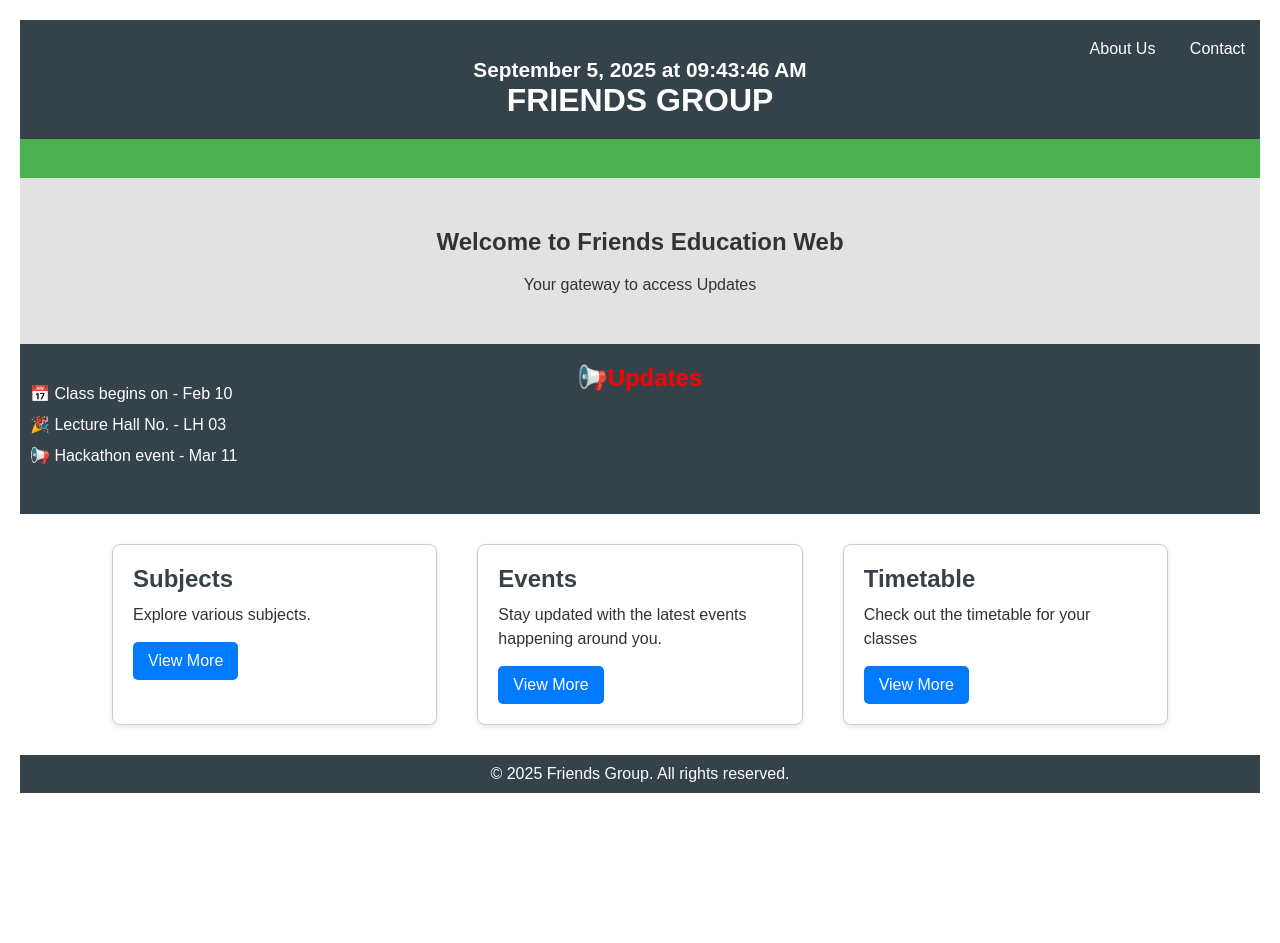
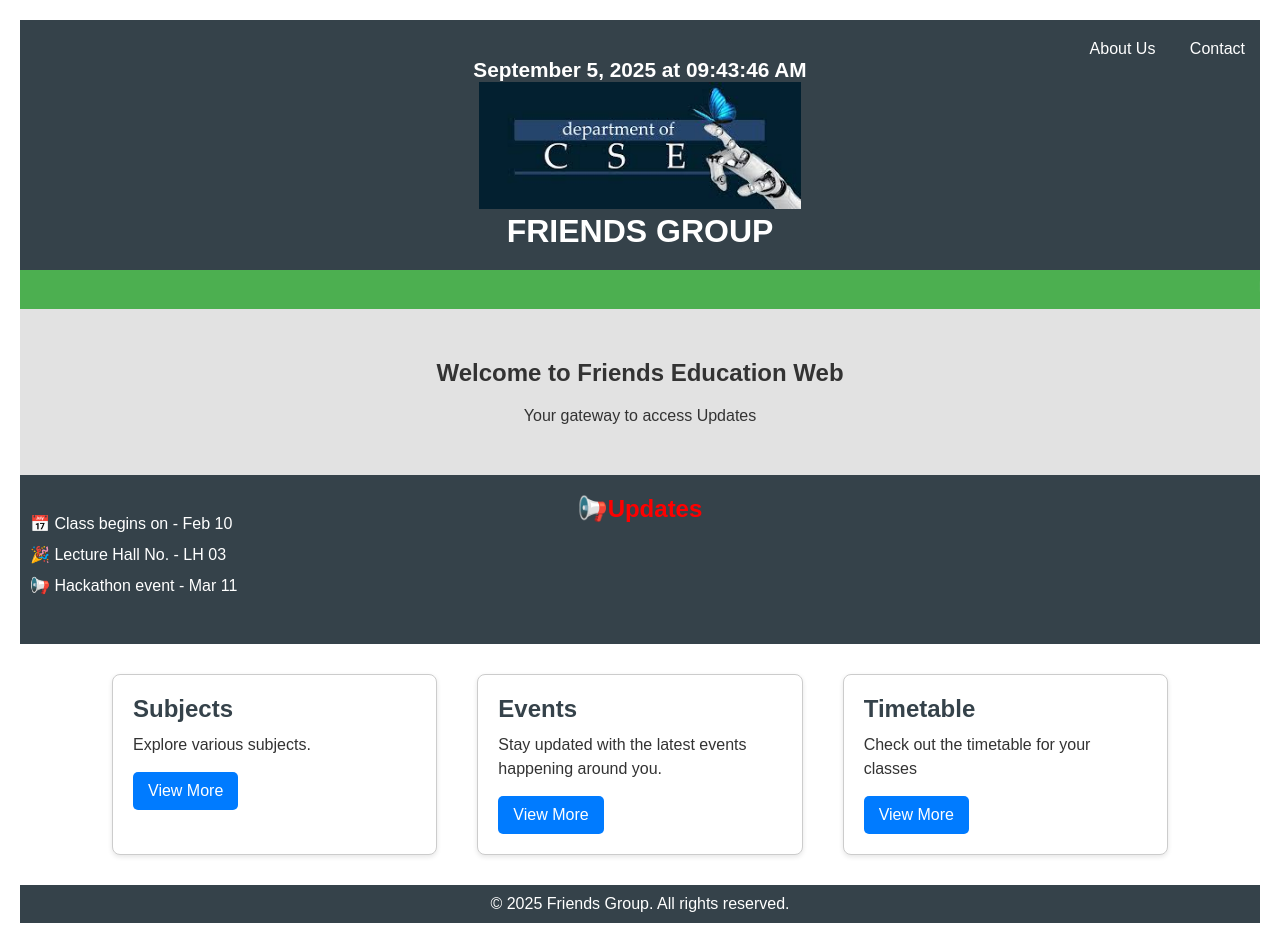
Before and after one commit to koppalshashi/web4, a plain HTML site: page index.html in a window 1280 px wide. Before the commit the page ends 813 px from the top, so only its background shows below. Drawn offline with Linux system fonts and the light colour scheme.

Commit message:
Update index.html

```diff
--- a/index.html
+++ b/index.html
@@ -17,7 +17,9 @@
             </ul>
         </nav>
         <a class="date-time" id="dateTime"></a>
-
+        <div class="header-left">
+            <img src="logo1.jpeg" alt="Logo" class="header-image" style="width: 8.5cm;">
+        </div>
         <div class="logo">
             <h1>FRIENDS GROUP</h1>
         </div>
```
